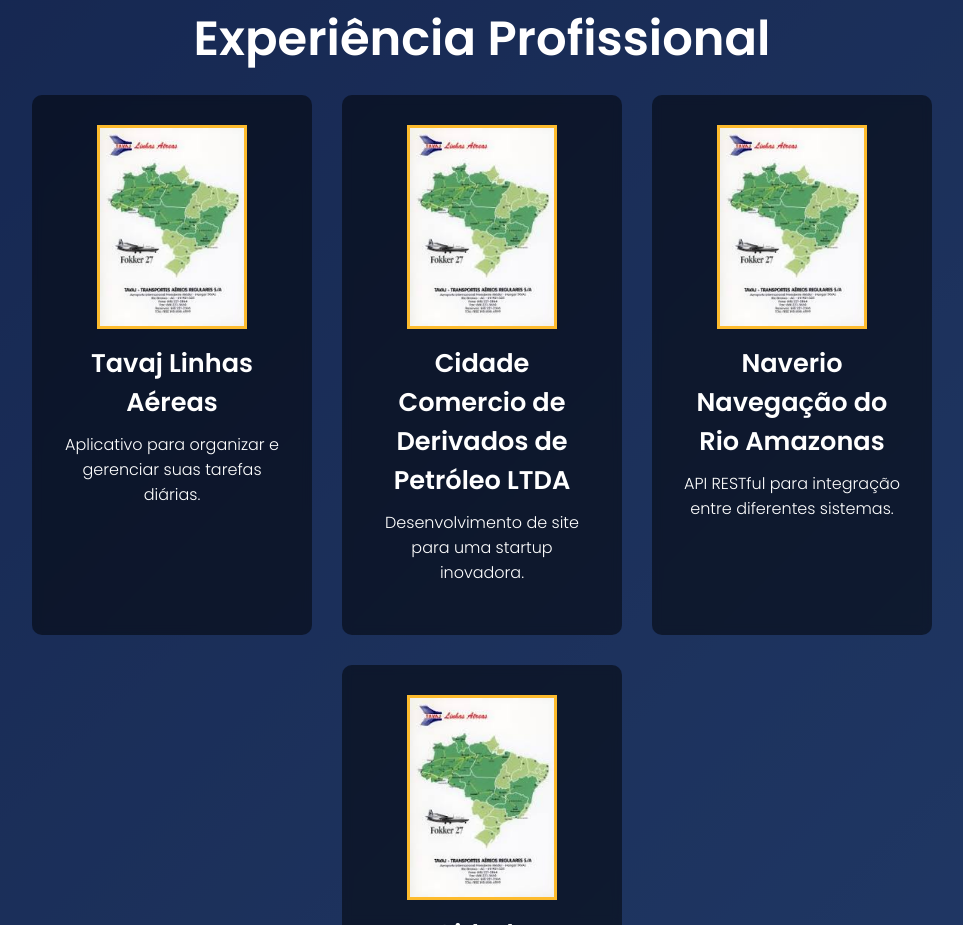
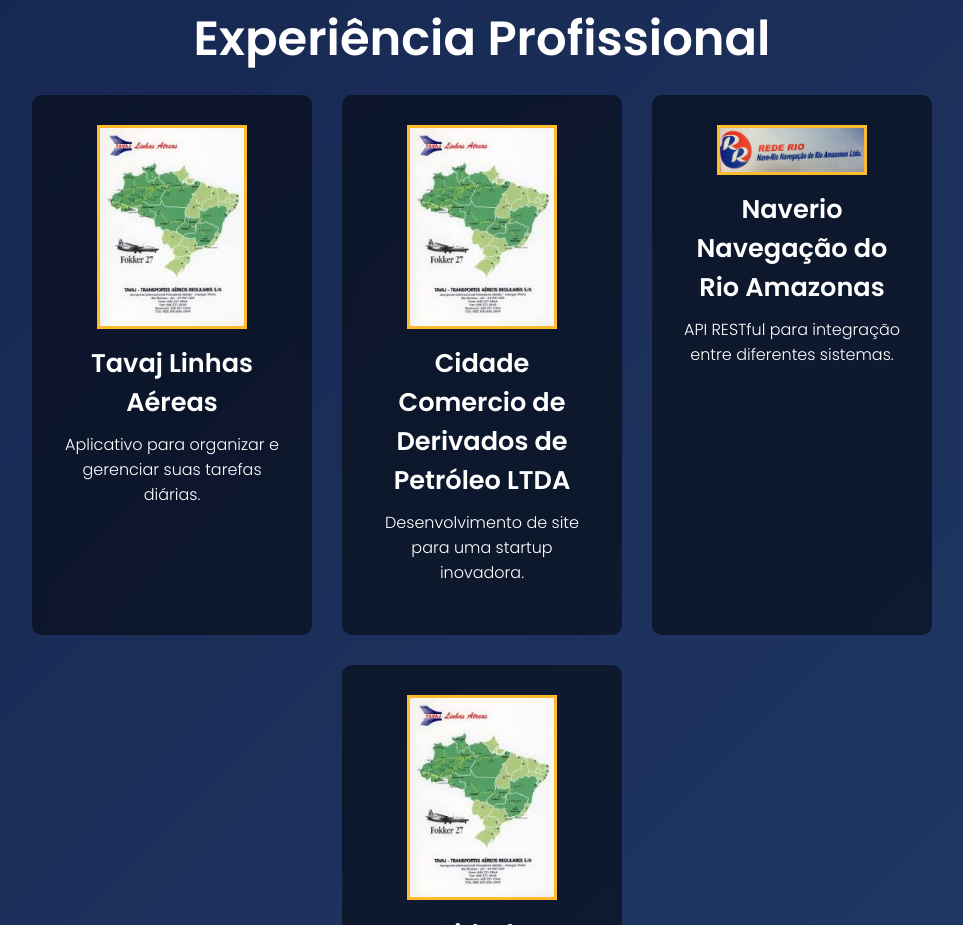
Before and after one commit to MichaelWPV0301/enoquevieira.github, a plain HTML site: page index.html in a window 1280 px wide. Shown: the part 877-1802 px from the top of the page, without its empty margins (158-1121 px from the left). Drawn offline with Linux system fonts and the light colour scheme.

Commit message:
Update index.html

```diff
--- a/index.html
+++ b/index.html
@@ -58,7 +58,7 @@
                         <p>Desenvolvimento de site para uma startup inovadora.</p>
                     </div>
                     <div class="experience-item">
-                        <img src="tavaj.jpg" alt="Naverio Navegação do Rio Amazonas logo" class="company-logo">
+                        <img src="naverio.png" alt="Naverio Navegação do Rio Amazonas logo" class="company-logo">
                         <h2>Naverio Navegação do Rio Amazonas</h2>
                         <p>API RESTful para integração entre diferentes sistemas.</p>
                     </div>
```
